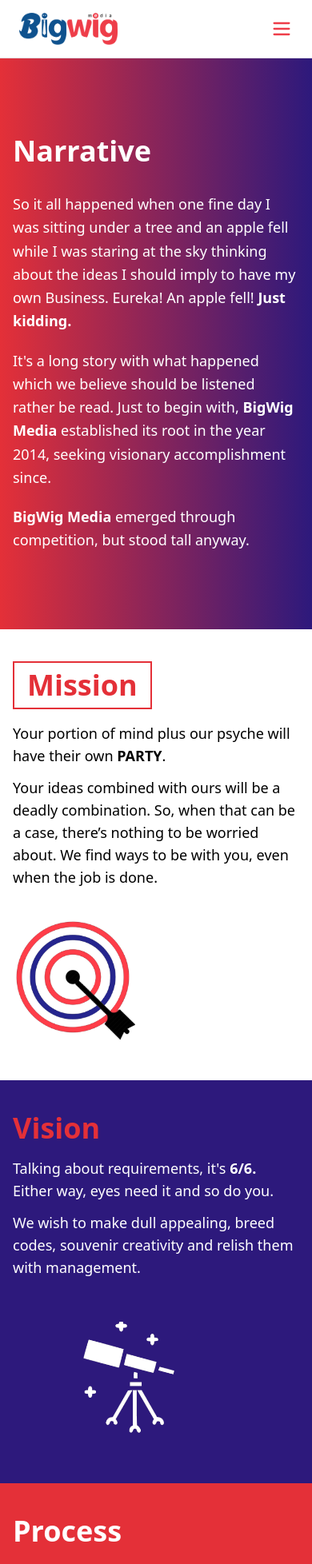
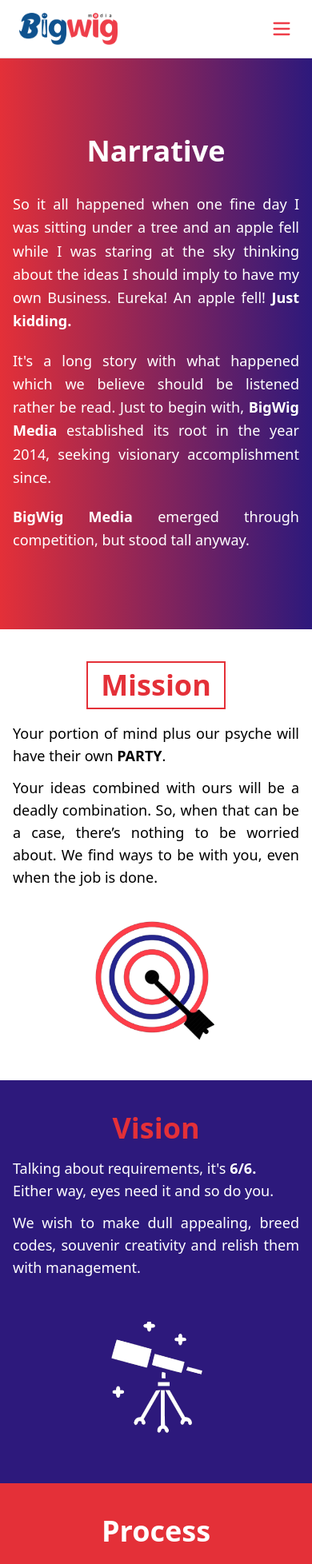
Before and after one commit to Chandan2812/Bigwig, a React (Vite) app: page /Agency in a window 390 px wide. Shown: the top 1956 px of the page at 80% size. Built offline with nearby package versions, Linux system fonts and the light colour scheme.

Commit message:
updated agency and nav

```diff
--- a/src/components/Agency.tsx
+++ b/src/components/Agency.tsx
@@ -11,20 +11,20 @@
       <Navbar />
 
       {/* Narrative Section */}
-      <section className="w-full bg-gradient-to-r from-[#e43038] to-[#2d197c] px-4 md:px-4 py-24 md:py-32 relative overflow-hidden">
-        <div className="w-full md:w-5/6 mx-auto text-white">
+      <section className="w-full bg-gradient-to-r from-[#e43038] to-[#2d197c] px-4 md:px-4 py-24 md:py-32 relative overflow-hidden text-justify">
+        <div className="w-full md:w-5/6 mx-auto text-white text-center md:text-left">
           <h2 className="text-4xl md:text-5xl font-extrabold mb-8">
             Narrative
           </h2>
 
-          <p className="mb-5 text-lg leading-relaxed font-light">
+          <p className="mb-5 text-lg leading-relaxed font-light text-justify md:text-left">
             So it all happened when one fine day I was sitting under a tree and
             an apple fell while I was staring at the sky thinking about the
             ideas I should imply to have my own Business. Eureka! An apple fell!{" "}
             <span className="font-bold">Just kidding.</span>
           </p>
 
-          <p className="mb-5 text-lg leading-relaxed font-light">
+          <p className="mb-5 text-lg leading-relaxed font-light text-justify md:text-left">
             It's a long story with what happened which we believe should be
             listened rather be read. Just to begin with,
             <span className="font-bold text-white"> BigWig Media </span>
@@ -32,7 +32,7 @@
             accomplishment since.
           </p>
 
-          <p className="text-lg leading-relaxed font-light">
+          <p className="text-lg leading-relaxed font-light text-justify md:text-left">
             <span className="font-bold text-white">BigWig Media</span> emerged
             through competition, but stood tall anyway.
           </p>
@@ -44,19 +44,19 @@
 
       {/* Mission Section */}
       <section className="bg-white text-black px-4 md:px-4 py-10">
-        <div className="w-full md:w-5/6 mx-auto flex flex-col-reverse md:flex-row items-center gap-8">
-          <div className="w-full md:w-1/2 flex justify-between">
+        <div className="w-full md:w-5/6 mx-auto flex flex-col-reverse md:flex-row items-center text-center md:text-left gap-8">
+          <div className="w-full md:w-1/2 flex justify-center md:justify-between">
             <img src={mission} alt="Mission Icon" className="w-40 md:w-2/3" />
           </div>
           <div className="w-full md:w-2/3">
-            <h2 className="text-[#e43038] text-4xl md:text-5xl font-bold border-2 border-[#e43038] inline-block px-4 py-2 mb-4">
+            <h2 className="text-[#e43038] text-4xl md:text-5xl font-bold border-2 border-[#e43038] inline-block px-4 py-2 mb-4 text-center md:text-left">
               Mission
             </h2>
-            <p className="mb-3 text-lg">
+            <p className="mb-3 text-lg text-justify md:text-left">
               Your portion of mind plus our psyche will have their own
               <span className="font-semibold"> PARTY</span>.
             </p>
-            <p className="text-lg">
+            <p className="text-lg text-justify md:text-left">
               Your ideas combined with ours will be a deadly combination. So,
               when that can be a case, there’s nothing to be worried about. We
               find ways to be with you, even when the job is done.
@@ -67,22 +67,22 @@
 
       {/* Vision Section */}
       <section className="bg-[#2d197c] px-4 md:px-4 py-10">
-        <div className="w-full md:w-5/6 mx-auto flex flex-col-reverse lg:flex-row-reverse items-center text-white gap-8">
-          <div className="w-full lg:w-1/2 flex justify-between">
+        <div className="w-full md:w-5/6 mx-auto flex flex-col-reverse lg:flex-row-reverse items-center text-white text-center md:text-left gap-8">
+          <div className="w-full lg:w-1/2 flex justify-center md:justify-between">
             <img src={vision} alt="Vision Icon" className="w-72 md:w-full" />
           </div>
           <div className="w-full lg:w-1/2">
-            <h2 className="text-[#e43038] text-4xl md:text-5xl font-bold mb-4">
+            <h2 className="text-[#e43038] text-4xl md:text-5xl font-bold mb-4 text-center md:text-left">
               Vision
             </h2>
-            <p className="text-lg">
-              Talking about requirements, it's
-              <span className="font-bold"> 6/6.</span>
+            <p className="text-lg text-justify md:text-left">
+              Talking about requirements, it's{" "}
+              <span className="font-bold">6/6.</span>
             </p>
-            <p className="text-lg mb-3">
+            <p className="text-lg mb-3 text-justify md:text-left">
               Either way, eyes need it and so do you.
             </p>
-            <p className="text-lg">
+            <p className="text-lg text-justify md:text-left">
               We wish to make dull appealing, breed codes, souvenir creativity
               and relish them with management.
             </p>
@@ -92,21 +92,21 @@
 
       {/* Process Section */}
       <section className="bg-[#e43038] px-4 md:px-4 py-10">
-        <div className="w-full md:w-5/6 mx-auto flex flex-col-reverse lg:flex-row items-center text-white gap-8">
-          <div className="w-full lg:w-1/2 flex justify-between">
+        <div className="w-full md:w-5/6 mx-auto flex flex-col-reverse lg:flex-row items-center text-white text-center md:text-left gap-8">
+          <div className="w-full lg:w-1/2 flex justify-center md:justify-between">
             <img src={process} alt="Process Icon" className="w-44 md:w-2/3" />
           </div>
           <div className="w-full lg:w-1/2">
-            <h2 className="text-white text-4xl md:text-5xl font-bold mb-4">
+            <h2 className="text-white text-4xl md:text-5xl font-bold mb-4 text-center md:text-left">
               Process
             </h2>
-            <p className="text-lg mb-3">
+            <p className="text-lg mb-3 text-justify md:text-left">
               Things happen, when need to be done. Confusing? It can be
               intimidating but we know our ways of working. Just know, if teamed
               up with us, efforts will be ours and commendable results will be
               for you.
             </p>
-            <p className="text-lg">
+            <p className="text-lg text-justify md:text-left">
               We are transparent and iterative, from strategy to implementation.
               You’ll surely know how and when we do it. And you can’t hold but
               say <span className="font-bold text-white">“WOW.”</span>
@@ -117,21 +117,21 @@
 
       {/* Strategy Section */}
       <section className="bg-[#2d197c] px-4 md:px-4 py-10">
-        <div className="w-full md:w-5/6 mx-auto flex flex-col-reverse lg:flex-row-reverse items-center text-white gap-8">
-          <div className="w-full lg:w-1/2 flex justify-between">
+        <div className="w-full md:w-5/6 mx-auto flex flex-col-reverse lg:flex-row-reverse items-center text-white text-center md:text-left gap-8">
+          <div className="w-full lg:w-1/2 flex justify-center md:justify-between">
             <img src={strategy} alt="Strategy Icon" className="w-48 md:w-2/3" />
           </div>
           <div className="w-full lg:w-1/2">
-            <h2 className="text-[#e43038] text-4xl md:text-5xl font-bold mb-4">
+            <h2 className="text-[#e43038] text-4xl md:text-5xl font-bold mb-4 text-center md:text-left">
               Strategy
             </h2>
-            <p className="text-lg mb-3">
+            <p className="text-lg mb-3 text-justify md:text-left">
               We like to keep it{" "}
               <span className="font-bold">plain and simple</span> by being
               Competitive, Calculative, Updated & Innovative – Always a Step
               Ahead.
             </p>
-            <p className="text-lg">
+            <p className="text-lg text-justify md:text-left">
               Bcoz – If You Aint First, Then we are last.
             </p>
           </div>
--- a/src/components/nav.tsx
+++ b/src/components/nav.tsx
@@ -1,6 +1,7 @@
 import { useState, useEffect } from "react";
 import { Menu, X } from "lucide-react";
 import logo from "../assets/bigwig-logo.png";
+import { Link } from "react-router-dom";
 
 const Navbar = () => {
   const [menuOpen, setMenuOpen] = useState(false);
@@ -50,9 +51,11 @@
 
         {/* Contact Button */}
         <div className="hidden md:block">
+          <Link to="/contact">
             <button className="border border-rose-500 text-blue-900 font-medium px-4 py-2 rounded-md hover:bg-rose-50 transition">
               CONTACT
             </button>
+          </Link>
         </div>
 
         {/* Hamburger */}
@@ -89,9 +92,11 @@
             })}
           </ul>
 
+          <Link to="/contact">
             <button className="border border-rose-500 text-blue-900 font-medium px-6 py-2 rounded-md hover:bg-rose-50 transition">
               CONTACT
             </button>
+          </Link>
         </div>
       )}
     </nav>
```
Lines whose indentation alone changed are shown as unchanged.
